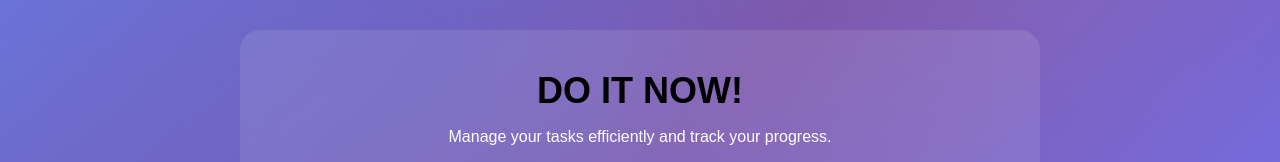
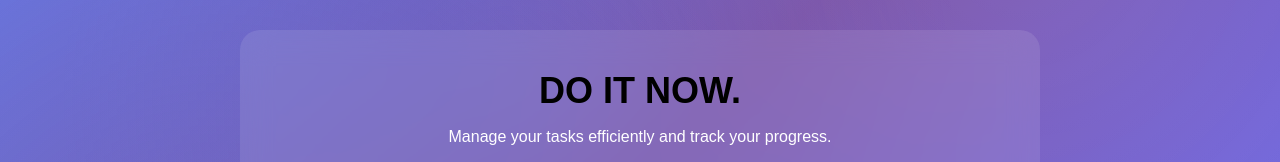
Before and after one commit to Theycallmeki/DoItNow, a Vue app in the folder frontend/: page / in a window 1280 px wide. Shown: the part 221-383 px from the top of the page. Built offline with nearby package versions, Linux system fonts and the light colour scheme.

Commit message:
Update Home.vue

```diff
--- a/frontend/src/pages/Home.vue
+++ b/frontend/src/pages/Home.vue
@@ -2,7 +2,7 @@
   <div class="home">
     <div class="hero">
       <div class="hero-content">
-        <h1 class="title"> DO IT NOW!</h1>
+        <h1 class="title"> DO IT NOW.</h1>
         <p class="subtitle">Manage your tasks efficiently and track your progress.</p>
         <div class="cta-buttons">
           <router-link to="/create" class="btn btn-primary">➕ Create Task</router-link>
```
